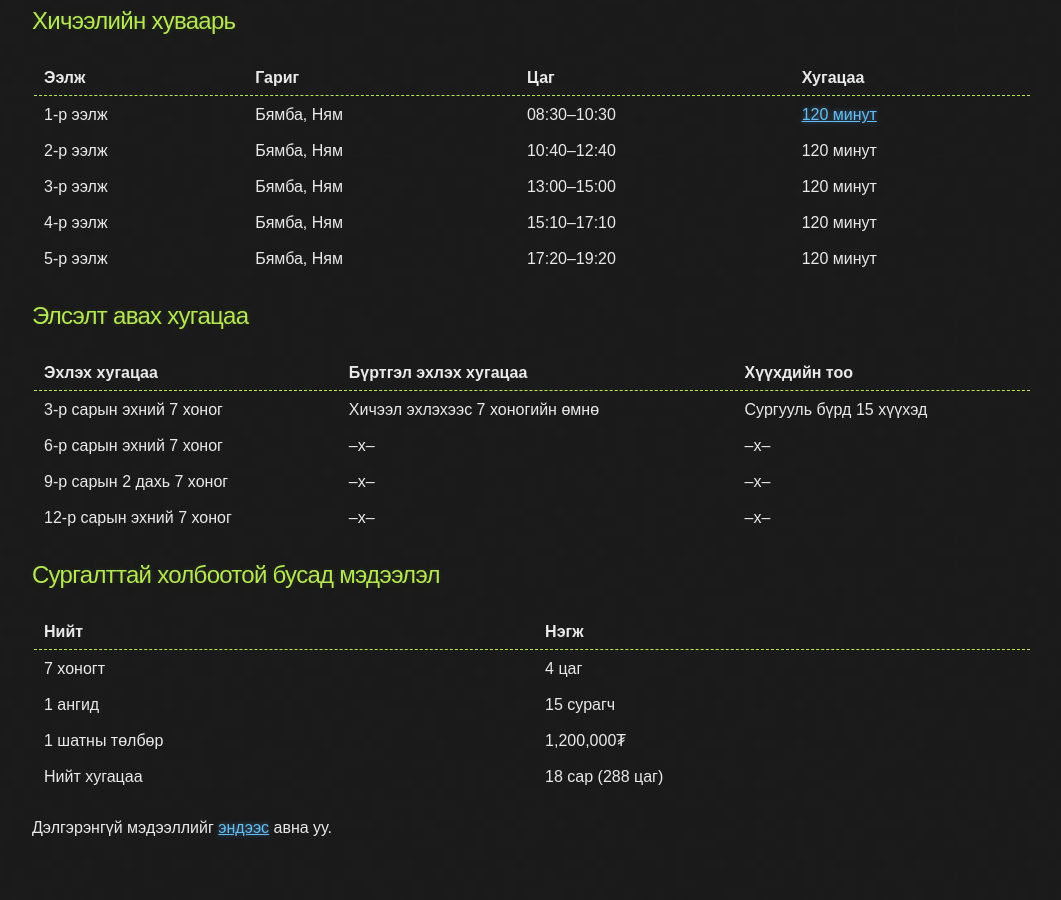
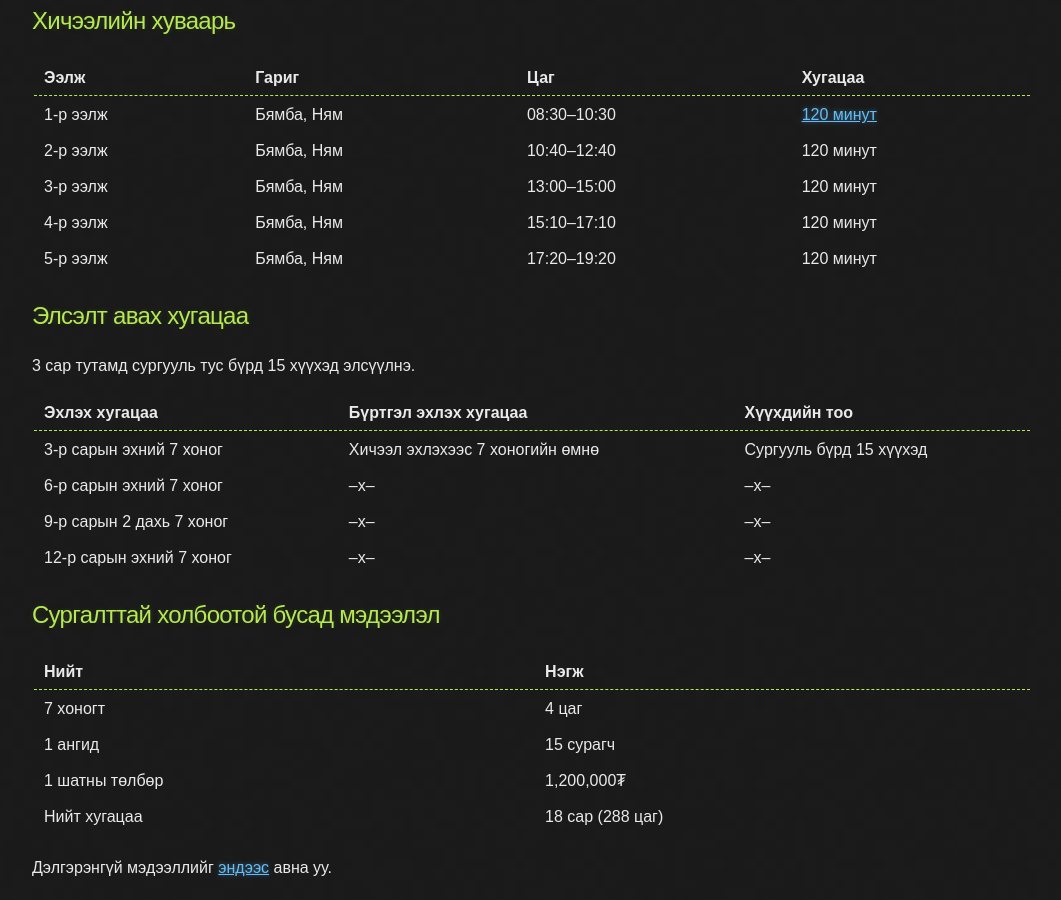
Before and after one commit to ganaatulgaa/corecode, a Jekyll site: the page built from index.md, in a window 1280 px wide and 900 px high, scrolled down 908 px. Shown: the whole window, without its empty margins (108-1169 px from the left). Built offline with Jekyll 4.4.1, drawn with Linux system fonts in a browser that asks for light colours; before the commit the page ends 1768 px from its top, so only the background shows below that.

Commit message:
Update index.md

```diff
--- a/index.md
+++ b/index.md
@@ -46,6 +46,8 @@ layout: default
 
 ## Элсэлт авах хугацаа
 
+3 сар тутамд сургууль тус бүрд 15 хүүхэд элсүүлнэ.
+
 |--------------------------+---------------------------------+-------------------------|
 | Эхлэх хугацаа            | Бүртгэл эхлэх хугацаа           | Хүүхдийн тоо            |
 |--------------------------+---------------------------------+-------------------------|
```
